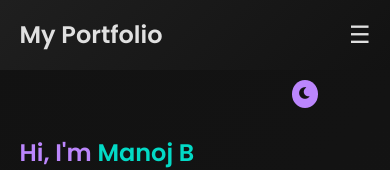
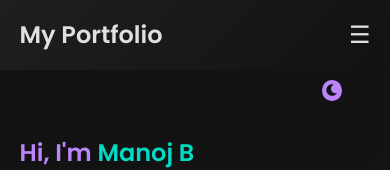
Before and after one commit to manojDOX/Portfolio2, a plain HTML site: page index.html in a window 390 px wide. Shown: the top 170 px of the page. Drawn offline with Linux system fonts and the light colour scheme.

Commit message:
Update style.css

```diff
--- a/style.css
+++ b/style.css
@@ -183,8 +183,8 @@
   @media (max-width: 768px) {
     .theme-toggle {
       top: 5rem; /* Adjust top position for mobile */
-      right: 4.5rem; /* Adjust right position for mobile */
-      padding: 0.4rem; /* Slightly reduce padding for mobile */
+      right: 3rem; /* Adjust right position for mobile */
+      padding: 0.2rem; /* Slightly reduce padding for mobile */
     }
   }
 
```
